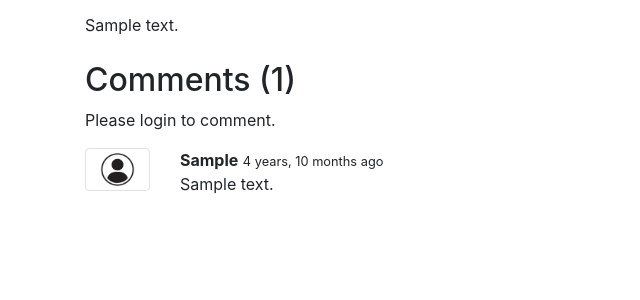
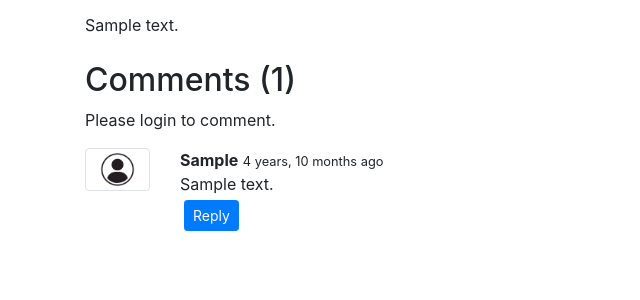
Before and after one commit to darshan1624/django_proj, a Django app: a page that uses icoder/templates/blog/blogPost.html in a window 1280 px wide. Shown: the part 149-449 px from the top of the page, without its empty margins (0-640 px from the left). Run offline with Django 5.2, Linux system fonts and the light colour scheme; tables that the repository leaves empty hold one stand-in row (values such as "Sample post").

Commit message:
Added replies. Created custome template filter.

```diff
--- /dev/null
+++ b/icoder/blog/templatetags/extras.py
@@ -0,0 +1,9 @@
+from django import template
+
+register = template.Library()
+
+
+# Here dict, key are the arguments replyDict|get_val:comment.sno and get_val is the function.
+@register.filter(name='get_val')
+def get_val(dict, key):
+    return dict.get(key)
--- a/icoder/blog/views.py
+++ b/icoder/blog/views.py
@@ -11,18 +11,32 @@ def blogHome(request):
 
 def blogPost(request, slug):
     fetch_blog = Post.objects.filter(slug = slug)[0]
-    comments = BlogComment.objects.filter(post=fetch_blog)
+    comments = BlogComment.objects.filter(post=fetch_blog, parent=None)
+    replies = BlogComment.objects.filter(post=fetch_blog).exclude(parent=None)
+    # Created a dict containing parentSno and the replies that belong to it.
+    replyDict = {}
+    for reply in replies:
+        if reply.parent.sno not in replyDict.keys():
+            replyDict[reply.parent.sno] = [reply.comment]
+        else:
+            replyDict[reply.parent.sno].append(reply.comment)
     user = request.user
-    params = {'fetch_blog': fetch_blog, 'comments':comments, 'user':user}
+    params = {'fetch_blog': fetch_blog, 'comments':comments, 'user':user, 'replyDict':replyDict}
     return render(request, 'blog/blogPost.html', params)
 
 def postComment(request):
     if request.method == 'POST':
         user = request.user
         postSno = request.POST.get('postSno')
+        commentSno = request.POST.get('commentSno')
         post = Post.objects.get(sno=postSno)
-        comment = request.POST.get('postComment')
-        new_comment = BlogComment(comment=comment, user=user, post=post)
+        if commentSno:
+            comment = request.POST.get('replyComment')
+            parent = BlogComment.objects.get(sno=commentSno)
+            new_comment = BlogComment(comment=comment, user=user, post=post, parent=parent)
+        else:
+            comment = request.POST.get('postComment')
+            new_comment = BlogComment(comment=comment, user=user, post=post)
         new_comment.save()
 
         messages.success(request, 'Your comment has been submitted.')
--- a/icoder/templates/blog/blogPost.html
+++ b/icoder/templates/blog/blogPost.html
@@ -3,6 +3,7 @@
 
 {% block title %} BlogPost {% endblock%}
 {% block body %}
+{% load extras%}
 
 <div class="container my-4">
     <h2 class="display-5 link-body-emphasis mb-1">{{fetch_blog.title}}</h2>
@@ -18,7 +19,7 @@
         <div class="form-group">
         {% csrf_token %}
           <label for="postComment">Enter Comment</label>
-          <input name="postComment" type="text" class="form-control" id="postComment" placeholder="Enter your comment here.">
+          <input name="postComment" type="text" class="form-control" id="postComment" placeholder="Enter your comment here." required>
           <input type="hidden" name="postSno" value="{{fetch_blog.sno}}">
 
         </div>
@@ -34,6 +35,43 @@
         <div class="col-md-1"><img src="/static/img/profile.png" class="img-fluid img-thumbnail" alt="profileImg"></div>
         <div class="col-md-11"><b>{{comment.user|title}}</b> <small> {{comment.created_at | naturaltime }} </small>
            <div> {{comment.comment}} </div>
+
+           <p class='m-1'>
+            <button class="btn btn-primary btn-sm mb-0 " type="submit" data-toggle="collapse" data-target="#replyBtn{{comment.sno}}" aria-expanded="false" aria-controls="replyBtn{{comment.sno}}">
+              Reply
+            </button>
+          </p>
+
+
+          <div class="collapse p-1" id="replyBtn{{comment.sno}}">
+            <div class="card card-body p-1">
+
+              <form action="/blog/postComment/" method="POST">
+                <div class="form-group">
+                {% csrf_token %}
+                  <label for="replyComment">Reply to Comment</label>
+                  <input name="replyComment" type="text" class="form-control" id="replyComment" placeholder="Enter your comment here.">
+                  <input type="hidden" name="postSno" value="{{fetch_blog.sno}}">
+                  <input type="hidden" name="commentSno" value="{{comment.sno}}">
+
+
+                </div>
+                <button type="submit" class="btn btn-primary">Submit</button>
+              </form>
+
+
+            </div>
+          </div>
+
+          <div class="replies bg-danger my-2">
+            {% for reply in replyDict|get_val:comment.sno %}
+              {{reply}}
+              <br>
+            {% endfor %}
+
+          </div>
+
+
         </div>
     </div>
     {% endfor %}
```
Also changed, not shown: README.md, icoder/blog/templatetags/__init__.py (added).
